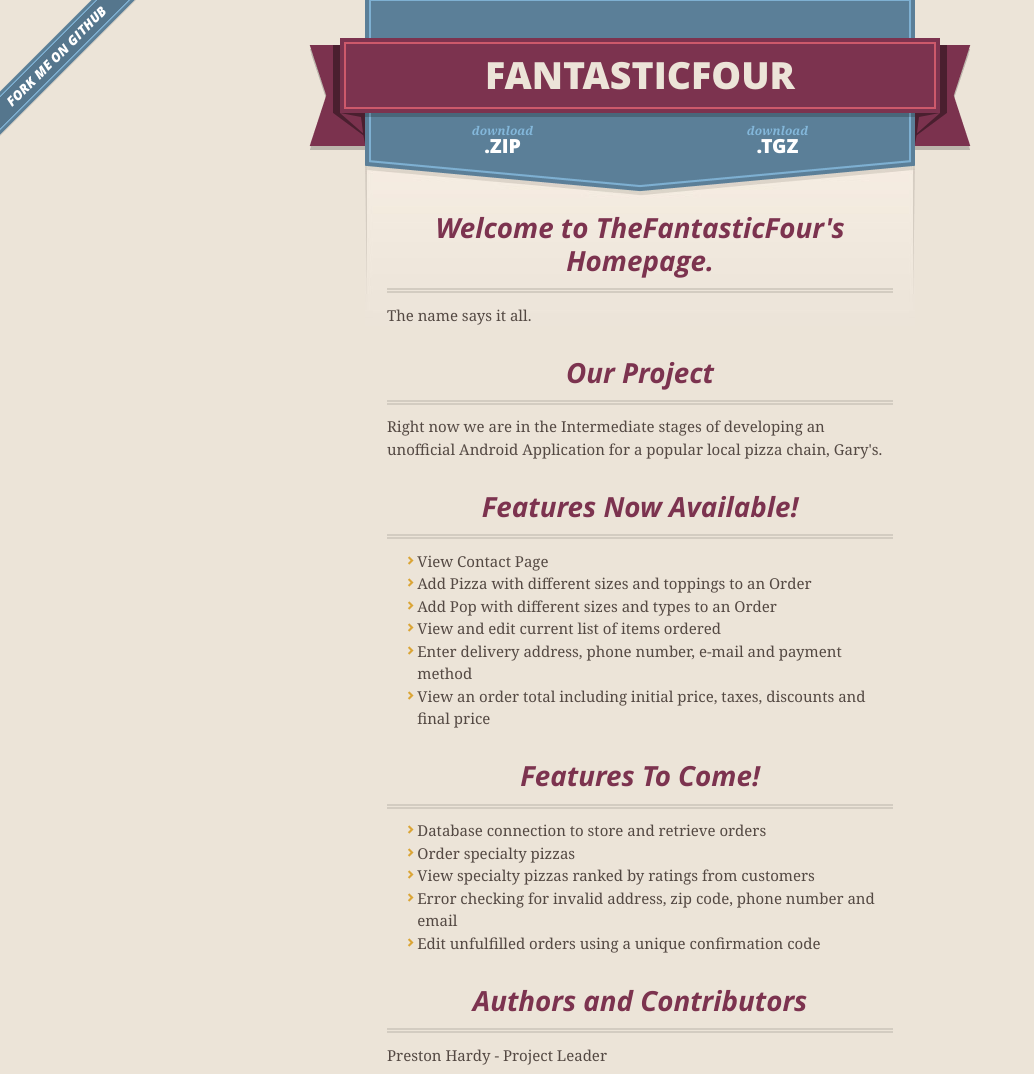
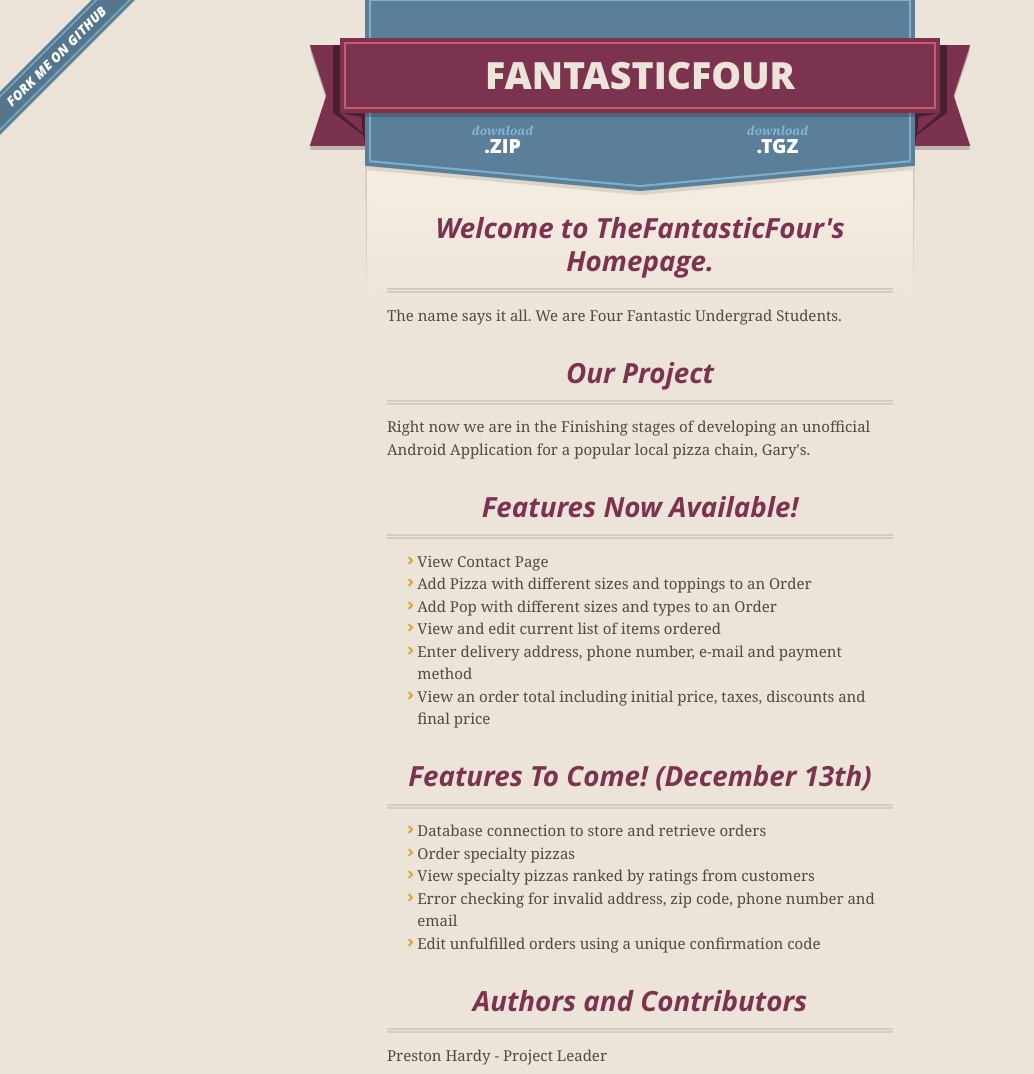
Before and after one commit to TheFantasticFour/FantasticFour, a plain HTML site: page index.html in a window 1280 px wide. Shown: the top 1074 px of the page, without its empty margins (0-1034 px from the left). Drawn offline with nearby package versions, Linux system fonts and the light colour scheme.

```diff
--- a/index.html
+++ b/index.html
@@ -48,11 +48,11 @@
       <section id="main_content">
         <h3>Welcome to TheFantasticFour's Homepage.</h3>
 
-<p>The name says it all.</p>
+<p>The name says it all. We are Four Fantastic Undergrad Students. </p>
 
 <h3>Our Project</h3>
 
-<p>Right now we are in the Intermediate stages of developing an unofficial Android Application for a popular local pizza chain, Gary's.</p>
+<p>Right now we are in the Finishing stages of developing an unofficial Android Application for a popular local pizza chain, Gary's.</p>
 
 <h3>Features Now Available!</h3>
 
@@ -63,7 +63,7 @@
 <li>View and edit current list of items ordered</li>
 <li>Enter delivery address, phone number, e-mail and payment method</li>
 <li>View an order total including initial price, taxes, discounts and final price</li>
-</ul><h3>Features To Come!</h3>
+</ul><h3>Features To Come! (December 13th)</h3>
 
 <ul>
 <li>Database connection to store and retrieve orders</li>
```
Also changed, not shown: params.json (+1 -1 lines).
